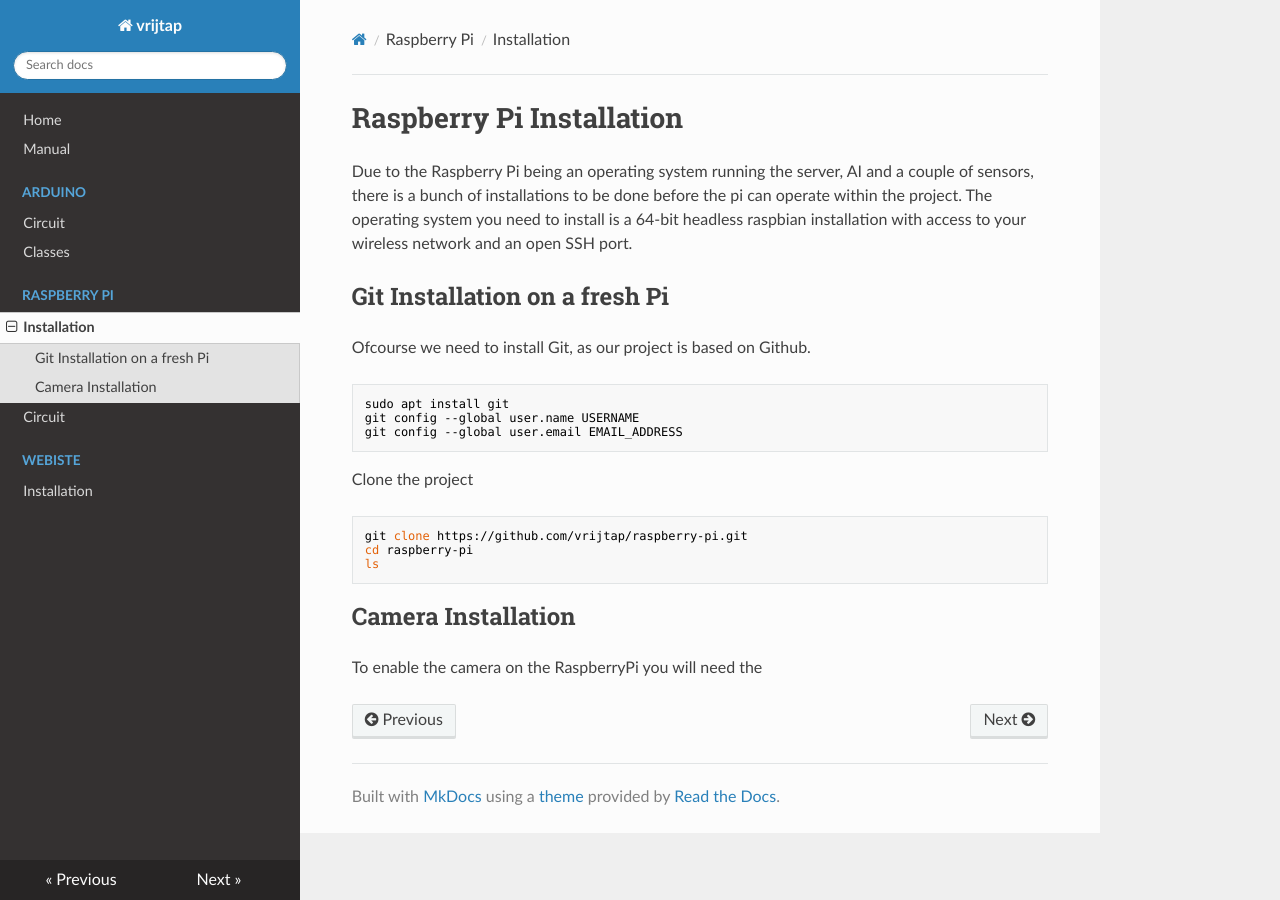
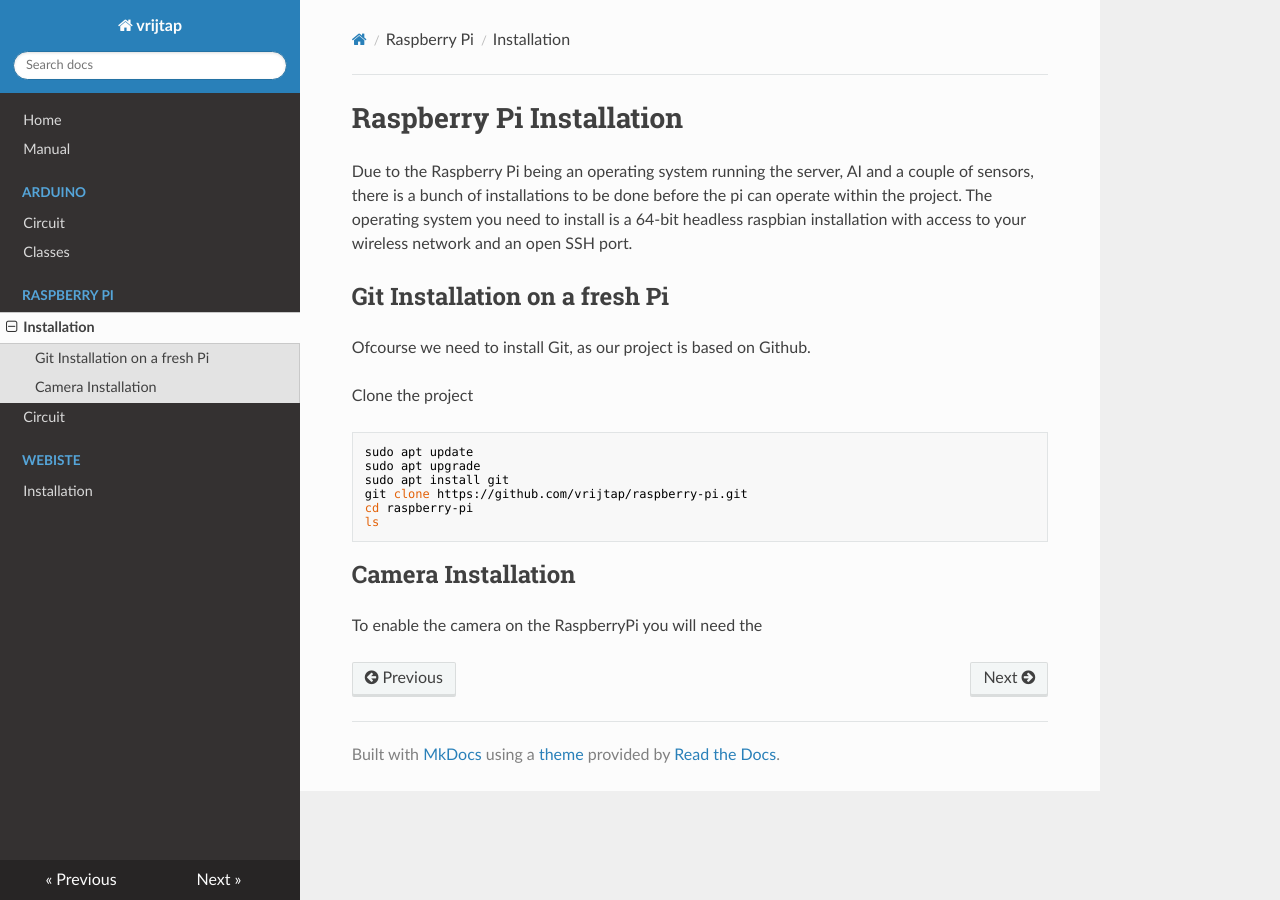
Before and after one commit to vrijtap/documentation, an MkDocs documentation site: the page built from docs/raspberry-pi/installation.md, in a window 1280 px wide. Built offline with MkDocs 1.6.1, drawn with Linux system fonts in a browser that asks for light colours; nearby versions of some CDN libraries; a script that is not in the unit is left out.

Commit message:
changed instalation guide

````diff
--- a/docs/raspberry-pi/installation.md
+++ b/docs/raspberry-pi/installation.md
@@ -6,15 +6,12 @@ Due to the Raspberry Pi being an operating system running the server, AI and a c
 
 Ofcourse we need to install Git, as our project is based on Github.
 
-```bash
-sudo apt install git
-git config --global user.name USERNAME
-git config --global user.email EMAIL_ADDRESS
-```
-
 Clone the project
 
 ```bash
+sudo apt update
+sudo apt upgrade
+sudo apt install git
 git clone https://github.com/vrijtap/raspberry-pi.git
 cd raspberry-pi
 ls
````
